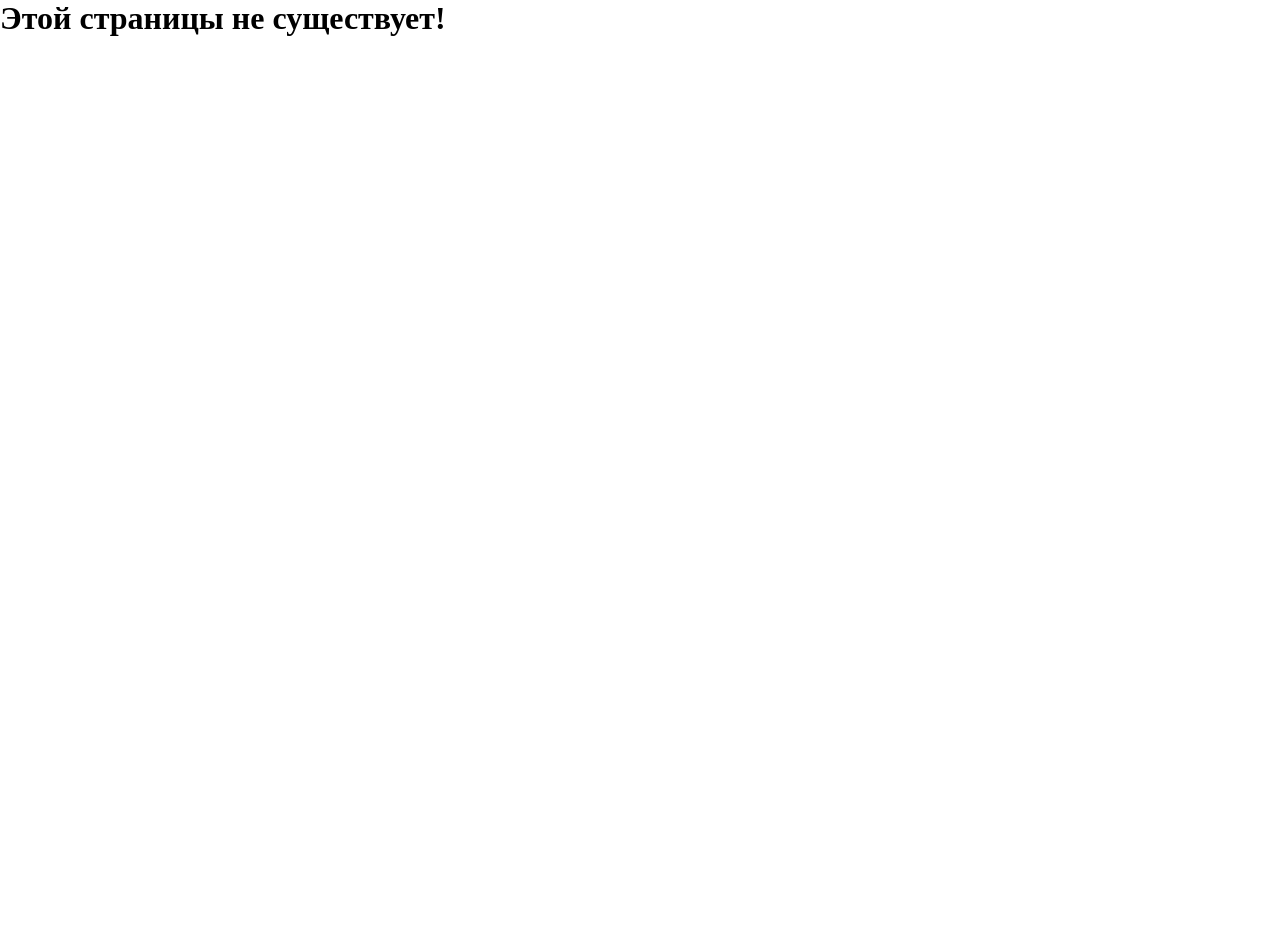
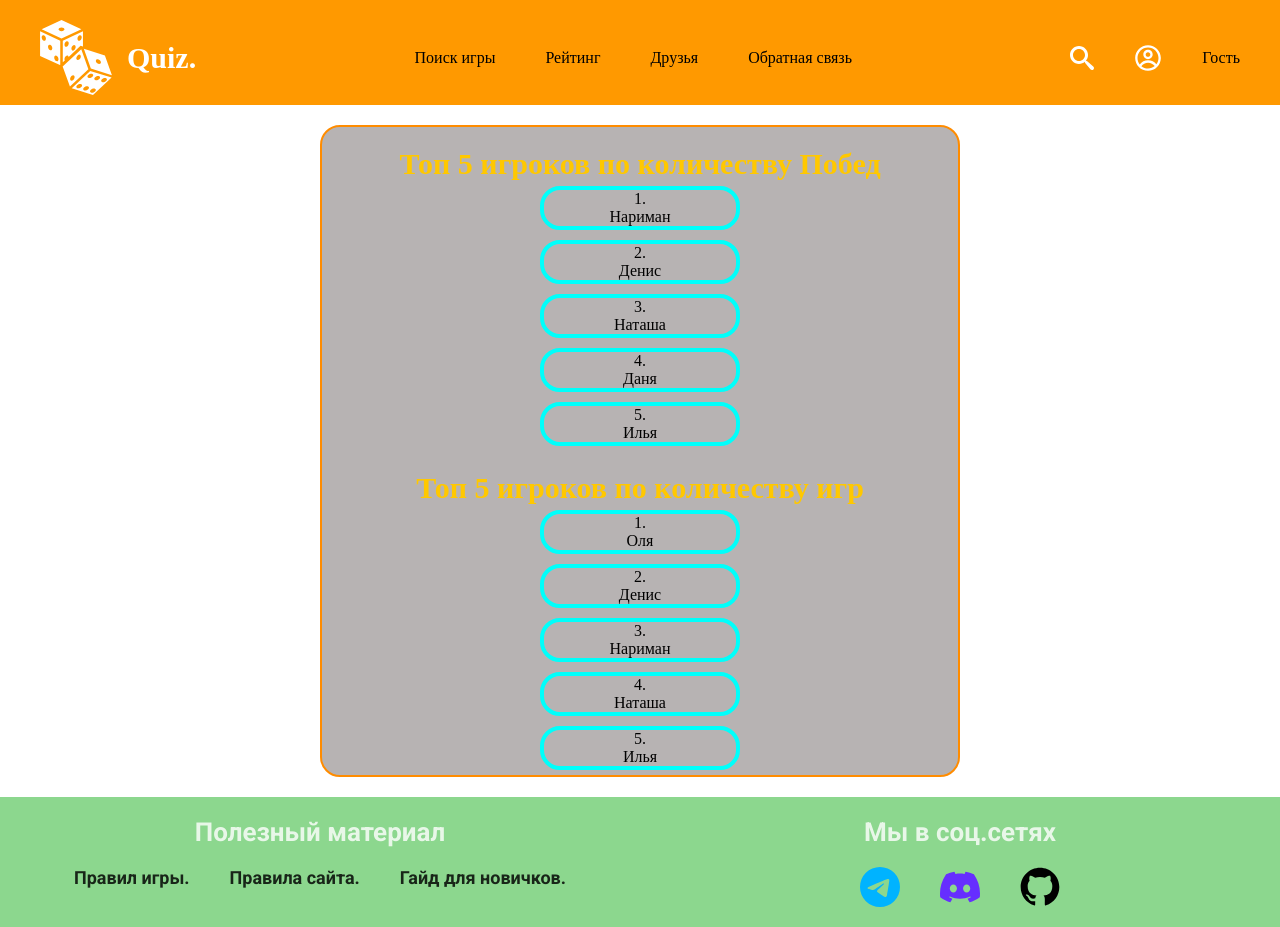
Before and after one commit to HHussHH/Quiz, a React (Create React App) app in the folder client/: page /top in a window 1280 px wide. Before the commit the page ends 800 px from the top, so only its background shows below. Built offline with nearby package versions, Linux system fonts and the light colour scheme.

Commit message:
added new pages

```diff
--- a/client/src/App.tsx
+++ b/client/src/App.tsx
@@ -7,6 +7,7 @@ import { useAppDispatch } from "./store";
 import { setClearList } from "./features/question/quest-slice";
 import { setFinish } from "./features/endGame/finishSlice";
 import { setClearCurrentAnswer } from "./features/selectAnswer/answer-slice";
+import Top from "./pages/Top/Top";
 function App() {
   const location = useLocation();
   const dispatch = useAppDispatch();
@@ -23,6 +24,7 @@ function App() {
         <Route path="/" element={<HomePage />} />
         <Route path="search-game" element={<SearchGamePage />} />
         <Route path="/game" element={<GamePage />} />
+        <Route path="/top" element={<Top />} />
         <Route path="*" element={<h1>Этой страницы не существует!</h1>} />
       </Routes>
     </div>
--- a/client/src/components/NavBar/NavBar.tsx
+++ b/client/src/components/NavBar/NavBar.tsx
@@ -23,9 +23,9 @@ const NavBar = () => {
           </NavLink>
           <ul>
             <NavLink to="/search-game">Поиск игры</NavLink>
-            <NavLink to="/friends">Друзья</NavLink>
-            <NavLink to="/invetnory">Инвентарь</NavLink>
-            <NavLink to="/market">Маркет</NavLink>
+            <NavLink to="/friends">Рейтинг</NavLink>
+            <NavLink to="/invetnory">Друзья</NavLink>
+            <NavLink to="/market">Обратная связь</NavLink>
           </ul>
           <div className={styles.profile}>
             <ImSearch color="white" size={24} />
--- /dev/null
+++ b/client/src/pages/Top/Top.tsx
@@ -0,0 +1,71 @@
+import React from "react";
+import Footer from "../../components/Footer/Footer";
+import NavBar from "../../components/NavBar/NavBar";
+import styles from "./top.module.scss";
+const Top = () => {
+  return (
+    <>
+      <NavBar />
+      <div className={styles.top}>
+        <div className={styles.table}>
+          <h2 className={styles.title}>
+            Топ 5 игроков по количеству <b>Побед</b>
+          </h2>
+          <li className={styles.positions}>
+            <ul>
+              <span>1.</span>
+              <p>Нариман</p>
+            </ul>
+            <ul>
+              <span>2.</span>
+              <p>Денис</p>
+            </ul>
+            <ul>
+              <span>3.</span>
+              <p>Наташа</p>
+            </ul>
+            <ul>
+              <span>4.</span>
+              <p>Даня</p>
+            </ul>
+            <ul>
+              <span>5.</span>
+              <p>Илья</p>
+            </ul>
+          </li>
+        </div>
+
+        <div className={styles.table}>
+          <h2 className={styles.title}>
+            Топ 5 игроков по количеству <b>игр</b>
+          </h2>
+          <li className={styles.positions}>
+            <ul>
+              <span>1.</span>
+              <p>Оля</p>
+            </ul>
+            <ul>
+              <span>2.</span>
+              <p>Денис</p>
+            </ul>
+            <ul>
+              <span>3.</span>
+              <p>Нариман</p>
+            </ul>
+            <ul>
+              <span>4.</span>
+              <p>Наташа</p>
+            </ul>
+            <ul>
+              <span>5.</span>
+              <p>Илья</p>
+            </ul>
+          </li>
+        </div>
+      </div>
+      <Footer />
+    </>
+  );
+};
+
+export default Top;
--- /dev/null
+++ b/client/src/pages/Top/top.module.scss
@@ -0,0 +1,29 @@
+.top {
+  width: 50%;
+  margin: 20px auto;
+  border: 2px solid rgb(255, 140, 0);
+  border-radius: 20px;
+  background-color: #b7b3b3;
+}
+
+.title {
+  text-align: center;
+  color: #ffc800;
+  padding-top: 20px;
+  font-size: 30px;
+}
+
+.positions {
+  display: flex;
+  flex-direction: column;
+  align-items: center;
+  justify-content: center;
+  ul {
+    margin: 5px;
+    width: 200px;
+    border: 4px solid rgb(0, 255, 251);
+    gap: 10px;
+    text-align: center;
+    border-radius: 20px;
+  }
+}
```
Also changed, not shown: client/src/pages/SearchGame/searchGame.module.scss (deleted), 2 other files (tests, documents, lock files or other folders).
